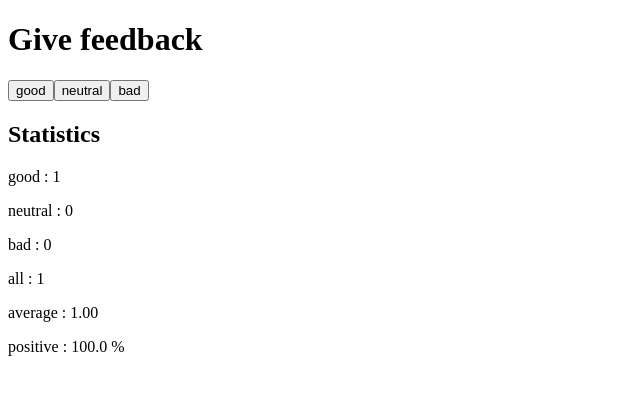
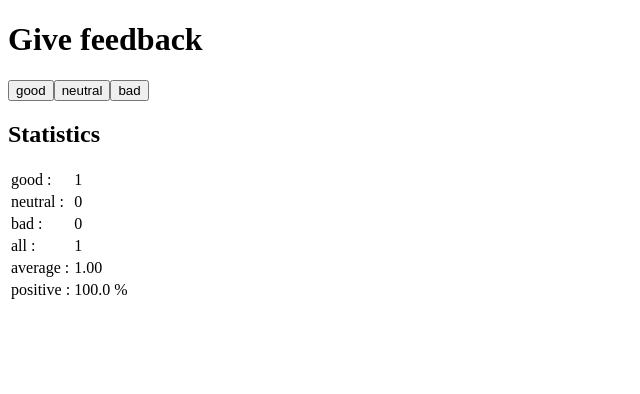
Before and after one commit to markal84/Helsinki_Fullstack-Part1-course, a React (Create React App) app in the folder unicafe/: page / in a window 1280 px wide. Both pictures are taken after a click on the button "good". Shown: the top 394 px of the page, without its empty margins (0-640 px from the left). Built offline with nearby package versions, Linux system fonts and the light colour scheme.

Commit message:
feat: finish 1.11 task

```diff
--- a/unicafe/src/App.js
+++ b/unicafe/src/App.js
@@ -69,7 +69,7 @@ function Statistics({ good, neutral, bad, all, average, positive }) {
 
   const positiveResult = ((positive / all) * 100).toFixed(1);
 
-  if (all <= 0) {
+  if (!all) {
     return (
       <div>
         <h2>Statistics</h2>
@@ -81,21 +81,28 @@ function Statistics({ good, neutral, bad, all, average, positive }) {
   return (
     <div>
       <h2>Statistics</h2>
+      <table>
+        <tbody>
           <SingleStat text="good" score={good} />
           <SingleStat text="neutral" score={neutral} />
           <SingleStat text="bad" score={bad} />
           <SingleStat text="all" score={all} />
           <SingleStat text="average" score={averageResult} />
           <SingleStat text="positive" score={`${positiveResult} %`} />
+        </tbody>
+      </table>
     </div>
   );
 }
 
 function SingleStat({ text, score }) {
   return (
-    <p>
-      {text} : {score}
-    </p>
+    <tr>
+      <td>
+        {text} {' :'}
+      </td>
+      <td>{score}</td>
+    </tr>
   );
 }
 
```
Lines whose indentation alone changed are shown as unchanged.
